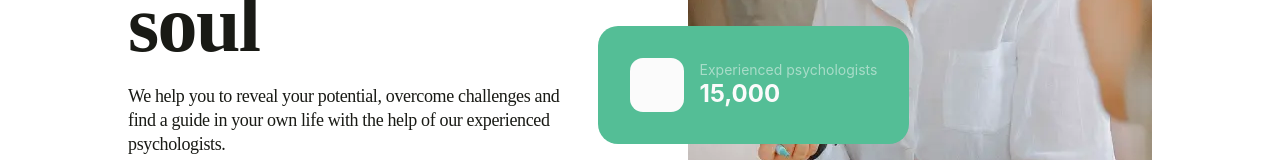
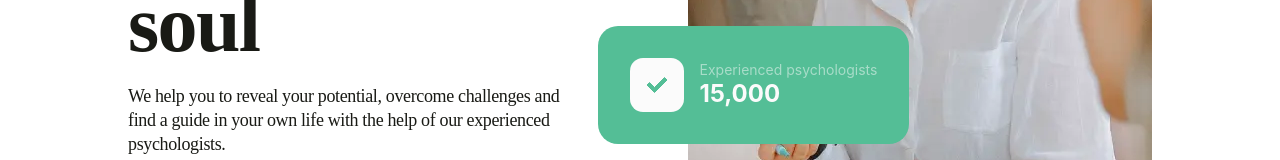
Before and after one commit to denkcode/psychologists-app, a React (Vite) app: page / in a window 1280 px wide. Shown: the part 484-644 px from the top of the page. Built offline with nearby package versions, Linux system fonts and the light colour scheme; no server answers.

Commit message:
add favicon und updated icons home

```diff
--- a/src/components/Home/Home.jsx
+++ b/src/components/Home/Home.jsx
@@ -57,11 +57,7 @@ export const Home = () => {
 
         <div className={css.wrapperCard}>
           <div className={css.wrapperIconsCheck}>
-            <svg
-              width={30}
-              height={30}
-              className={`${css.icons} ${css.checkIcon}`}
-            >
+            <svg width={30} height={30} className={css.iconsCheck}>
               <use href="/sprite.svg#icon-check" />
             </svg>
           </div>
```
Also changed, not shown: index.html (+5 -1 lines).
